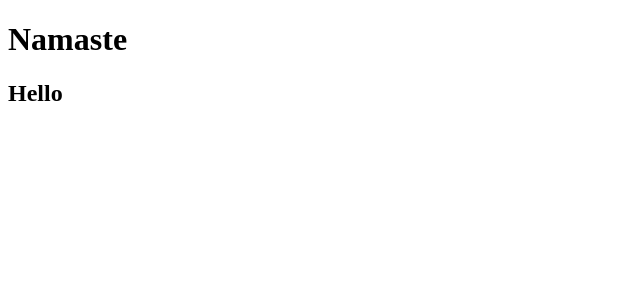
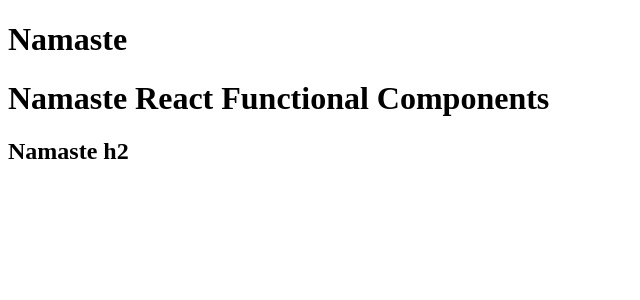
Before and after one commit to Pavithrank02/namaste-react, a React (Vite) app: page / in a window 1280 px wide. Shown: the top 300 px of the page, without its empty margins (0-640 px from the left). Built offline with nearby package versions, Linux system fonts and the light colour scheme.

Commit message:
functional components

```diff
--- a/App.js
+++ b/App.js
@@ -1,12 +1,17 @@
 
 import React from "react";
-import ReactDOM  from "react-dom/client";
-const heading = React.createElement("h1", {
-id: "title",
-}, "Namaste");
-const heading2 = React.createElement("h2", {
-id: "title",
-}, "Hello");
-const container = React.createElement("div",{id:"container"}, [heading, heading2]);
+import ReactDOM from "react-dom/client";
+const heading = (
+  <h1>Namaste</h1>
+  )
+const HeaderComponent = () => {
+  return (
+    <div>
+      {heading}
+      <h1>Namaste React Functional Components</h1>
+      <h2>Namaste h2</h2>
+    </div>
+  )
+}
 const root = ReactDOM.createRoot(document.getElementById("root"));
-root.render(container);
+root.render(<HeaderComponent />);
```
Also changed, not shown: package.json (+5 -2 lines), .babelrc (added), 1 other file (tests, documents, lock files or other folders).
